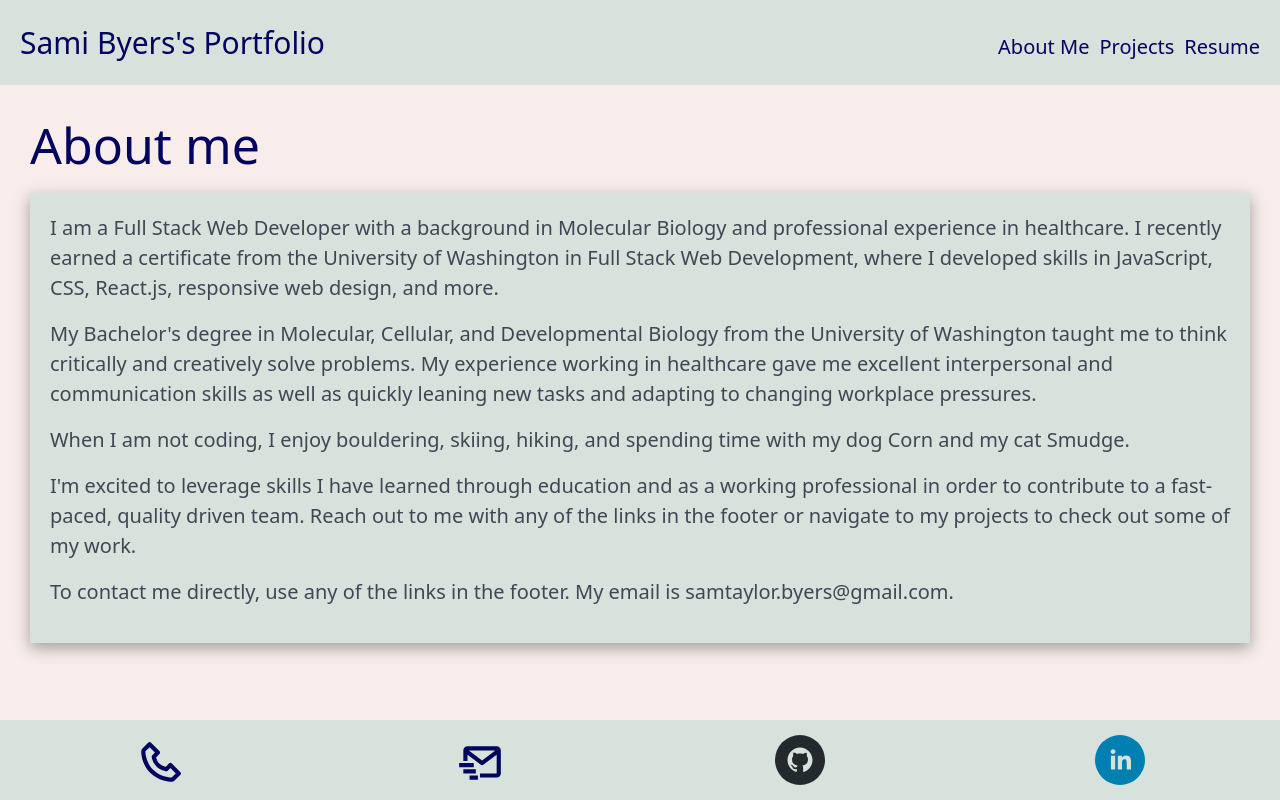
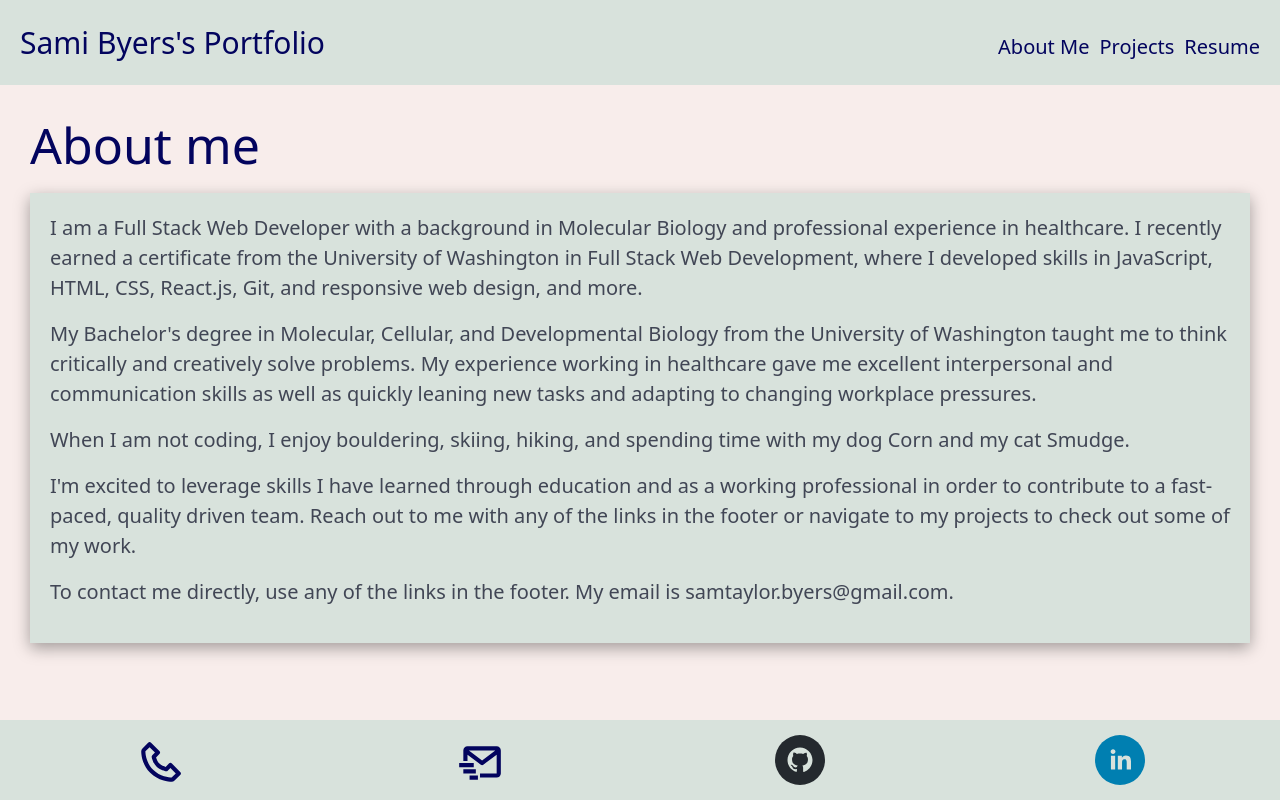
Before and after one commit to samibyers/portfolio, a React (Create React App) app: page / in a window 1280 px wide. Built offline with nearby package versions, Linux system fonts and the light colour scheme.

Commit message:
added a few more technologies listed in the about section

```diff
--- a/src/components/AboutMe.js
+++ b/src/components/AboutMe.js
@@ -7,7 +7,7 @@ function AboutMe() {
     <section className="body">
         <div className="h1">About me</div>
         <div id="card">
-            <p>I am a Full Stack Web Developer with a background in Molecular Biology and professional experience in healthcare. I recently earned a certificate from the University of Washington in Full Stack Web Development, where I developed skills in JavaScript, CSS, React.js, responsive web design, and more.</p>
+            <p>I am a Full Stack Web Developer with a background in Molecular Biology and professional experience in healthcare. I recently earned a certificate from the University of Washington in Full Stack Web Development, where I developed skills in JavaScript, HTML, CSS, React.js, Git, and responsive web design, and more.</p>
             <p>My Bachelor's degree in Molecular, Cellular, and Developmental Biology from the University of Washington taught me to think critically and creatively solve problems. My experience working in healthcare gave me excellent interpersonal and communication skills as well as quickly leaning new tasks and adapting to changing workplace pressures.</p>
             <p>When I am not coding, I enjoy bouldering, skiing, hiking, and spending time with my dog Corn and my cat Smudge.</p>
             <p>I'm excited to leverage skills I have learned through education and as a working professional in order to contribute to a fast-paced, quality driven team. Reach out to me with any of the links in the footer or navigate to my projects to check out some of my work.</p>
```
